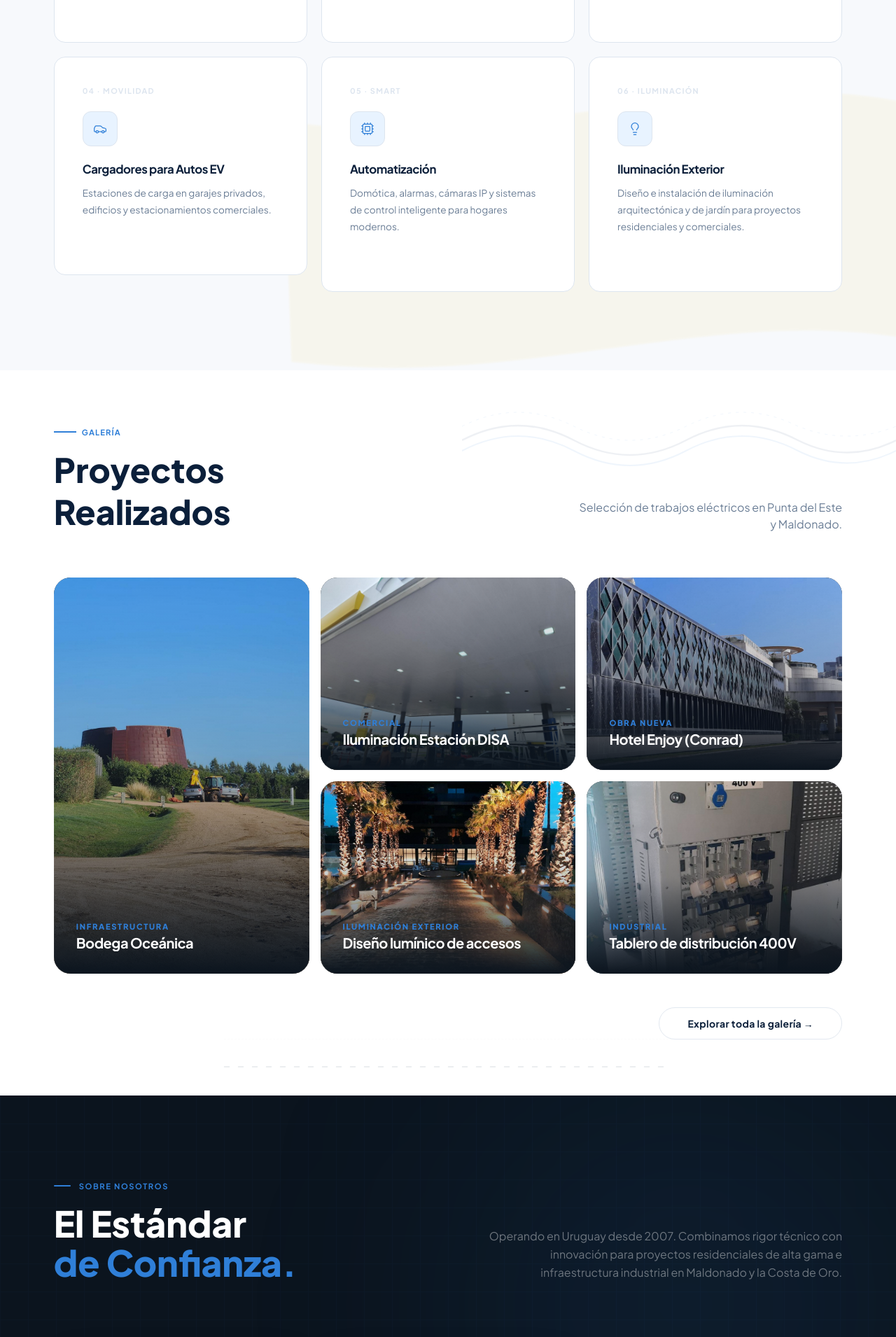
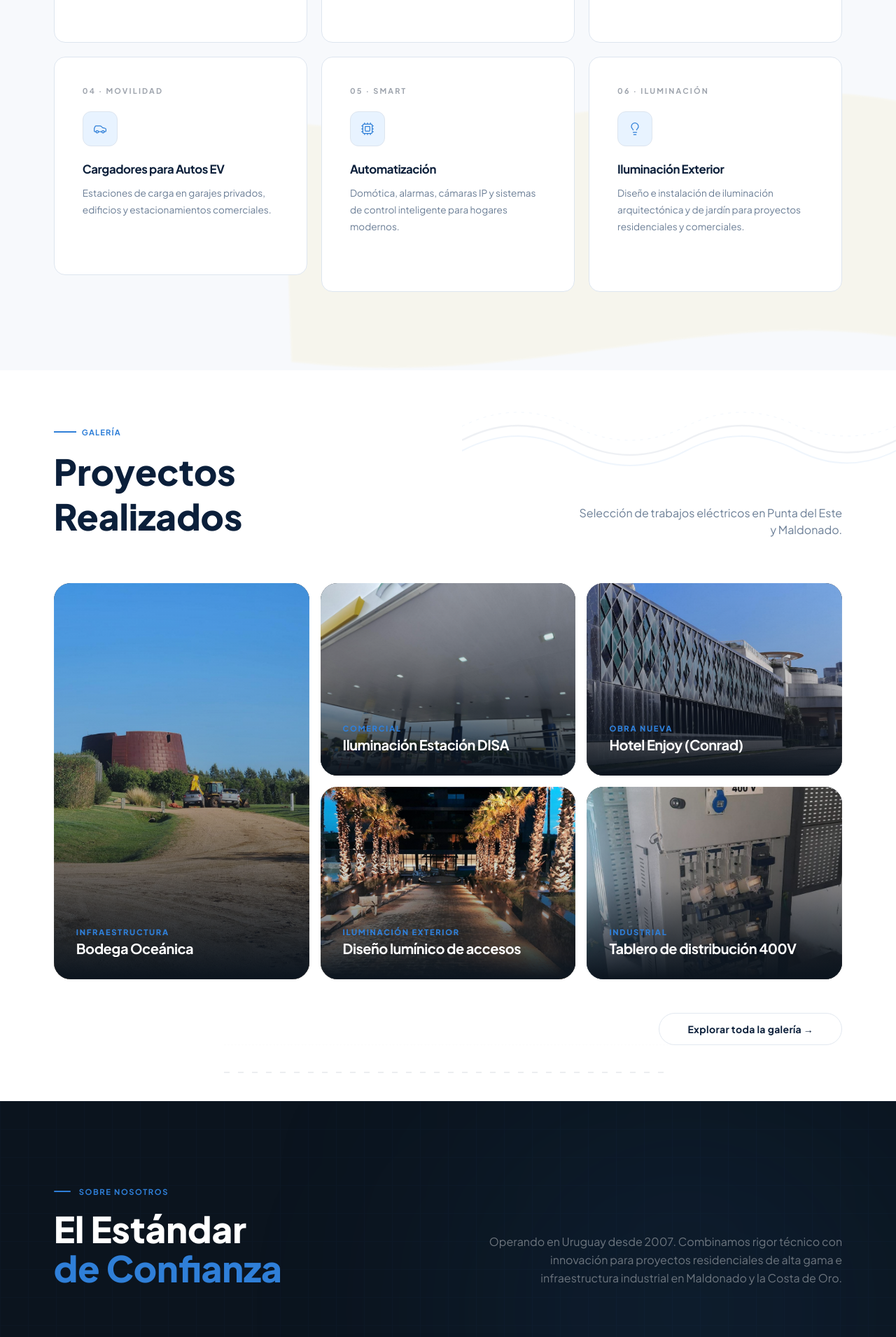
Before and after one commit to NicooGon/volturuguay-web, a React (Vite) app: page / in a window 1280 px wide. Shown: the part 1420-3330 px from the top of the page at 70% size. Built offline with nearby package versions, Linux system fonts and the light colour scheme; a web font is replaced by a local one.

Commit message:
font fixes and contact section fix

```diff
--- a/src/components/ContactForm.jsx
+++ b/src/components/ContactForm.jsx
@@ -44,7 +44,7 @@ export default function ContactForm({ onSuccess }) {
 
 
       <FormField label="Email">
-        <input name="email" required type="email" placeholder="tu@email.com" className="w-full bg-white/[0.03] border border-white/5 rounded-2xl p-4 text-sm text-white outline-none focus:border-[#2F7FD8]/50 focus:bg-white/[0.05] transition-all" />
+        <input name="email" required type="email" placeholder="correo@ejemplo.com" className="w-full bg-white/[0.03] border border-white/5 rounded-2xl p-4 text-sm text-white outline-none focus:border-[#2F7FD8]/50 focus:bg-white/[0.05] transition-all" />
       </FormField>
 
       <FormField label="Mensaje">
--- a/src/components/ServiceCard.jsx
+++ b/src/components/ServiceCard.jsx
@@ -7,9 +7,9 @@ export default function ServiceCard({ num, icon: Icon, title, desc }) {
 
       <div className="absolute top-0 left-0 right-0 h-[3px] bg-[#2F7FD8] origin-left scale-x-0 group-hover:scale-x-100 transition-transform duration-350" />
 
-      <div className="text-[0.68rem] font-bold tracking-[0.12em] uppercase text-[#DDE5EF] mb-5">
-        {num}
-      </div>
+      <div className="text-[0.68rem] font-bold tracking-[0.2em] uppercase text-[#2F7FD8] md:text-[#9ea4ad] md:group-hover:text-[#2F7FD8] mb-5 transition-colors duration-300">
+      {num}
+    </div>
 
       <div className="w-[50px] h-[50px] rounded-xl bg-[#E8F3FF] group-hover:bg-[#2F7FD8]/10 border-[1.5px] border-[#DDE5EF] group-hover:border-[#2F7FD8]/20 flex items-center justify-center mb-5 text-[#2F7FD8] transition-all duration-300">
         <Icon size={20} strokeWidth={1.5} />
--- a/src/pages/About.jsx
+++ b/src/pages/About.jsx
@@ -33,7 +33,7 @@ export default function AboutSection() {
             </div>
             <h2 className="text-white text-4xl md:text-5xl lg:text-[3.2rem] font-extrabold leading-[1.1] ">
               El Estándar <br />
-              <span className="text-[#2F7FD8]">de Confianza.</span>
+              <span className="text-[#2F7FD8]">de Confianza</span>
             </h2>
           </div>
 
--- a/src/pages/Contact.jsx
+++ b/src/pages/Contact.jsx
@@ -19,15 +19,16 @@ export default function ContactSection() {
       <div className="absolute top-1/2 left-1/2 -translate-x-1/2 -translate-y-1/2 w-[300px] h-[300px] md:w-[600px] md:h-[600px] bg-[#2F7FD8]/10 blur-[80px] md:blur-[120px] rounded-full pointer-events-none" />
 
 
-      <div className="w-full relative z-10">
+      <div className="container mx-auto relative z-10">
+
         <div className="grid grid-cols-1 lg:grid-cols-2 gap-10 lg:gap-20 items-center w-full min-w-0">
 
           <div data-aos="fade-right">
             <span className="text-[#2F7FD8] text-[0.7rem] font-bold uppercase tracking-[0.3em] flex items-center gap-3 mb-6">
               <span className="w-10 h-[1px] bg-[#2F7FD8]" /> Contactanos
             </span>
-            <h2 className="text-5xl md:text-7xl font-black text-white leading-[1] tracking-tighter mb-8">
-              Llevemos energía <br /> a tu proyecto.
+            <h2 className="text-4xl md:text-5xl lg:text-[3.2rem] font-extrabold text-white leading-[1] tracking-tighter mb-8">
+              Consultanos sin <br /> compromiso
             </h2>
             <p className="text-slate-400 max-w-sm text-base leading-relaxed mb-12">
               Estamos en Maldonado y Punta del Este para asesorarte. Presupuestos cerrados y sin sorpresas.
--- a/src/pages/Gallery.jsx
+++ b/src/pages/Gallery.jsx
@@ -35,7 +35,7 @@ export default function GallerySection() {
             <span className="text-[#2F7FD8] text-[0.7rem] font-bold uppercase tracking-widest flex items-center gap-2 mb-4">
               <span className="w-8 h-0.5 bg-[#2F7FD8]" /> Galería
             </span>
-            <h2 className="text-4xl md:text-5xl font-extrabold text-[#0B1F3A] leading-tight">Proyectos <br className="hidden md:block" /> Realizados</h2>
+            <h2 className="text-4xl md:text-5xl lg:text-[3.2rem] font-extrabold text-[#0B1F3A] leading-tight">Proyectos <br className="hidden md:block" /> Realizados</h2>
           </div>
           <p className="text-[#6B7E96]  max-w-sm text-base lg:text-right ">Selección de trabajos eléctricos en Punta del Este y Maldonado.</p>
         </div>
--- a/src/pages/Process.jsx
+++ b/src/pages/Process.jsx
@@ -18,8 +18,8 @@ export default function ProcessSection() {
             <span className="text-[#2F7FD8] text-[0.7rem] font-bold uppercase tracking-widest flex items-center gap-2 mb-4">
               <span className="w-8 h-[2px] bg-[#2F7FD8]" /> Proceso de trabajo
             </span>
-            <h2 className="text-4xl md:text-5xl font-extrabold text-[#0B1F3A] leading-[1.1]">
-              Cuatro pasos, <br /> sin complicaciones.
+            <h2 className="text-4xl md:text-5xl lg:text-[3.2rem] font-extrabold text-[#0B1F3A] leading-[1.1]">
+              Cuatro pasos, <br /> sin complicaciones
             </h2>
           </div>
           <p
--- a/src/pages/ProjectPage.jsx
+++ b/src/pages/ProjectPage.jsx
@@ -21,7 +21,7 @@ export default function ProjectPage() {
 
       <section className="bg-[#0B141E] pt-32 pb-16 px-[6vw] relative text-left">
         <h1
-          className="text-white md:text-[70px] font-black tracking-tighter leading-[0.8] mb-8"
+          className="text-white text-4xl md:text-5xl lg:text-[3.2rem] font-extrabold tracking-tighter leading-[0.8] mb-8"
           style={{ fontSize: "clamp(3.5rem, 8vw, 5.5rem)" }}
           data-aos="fade-right"
         >
--- a/src/pages/Reviews.jsx
+++ b/src/pages/Reviews.jsx
@@ -17,8 +17,8 @@ export default function ReviewSection() {
             <span className="text-[#2F7FD8] text-[0.7rem] font-bold uppercase tracking-[0.2em] flex items-center gap-3 mb-5">
               <span className="w-10 h-[2px] bg-[#2F7FD8]" /> Testimonios
             </span>
-            <h2 className="text-5xl md:text-6xl font-black text-[#0B1F3A] leading-[1.1] tracking-tighter">
-              Lo que dicen <br /> nuestros clientes.
+            <h2 className="text-4xl md:text-5xl lg:text-[3.2rem] font-extrabold text-[#0B1F3A] leading-[1.1] tracking-tighter">
+              Lo que dicen <br /> nuestros clientes
             </h2>
           </div>
           <p className="text-[#6B7E96] max-w-sm text-base lg:text-right" data-aos="fade-left">
```
